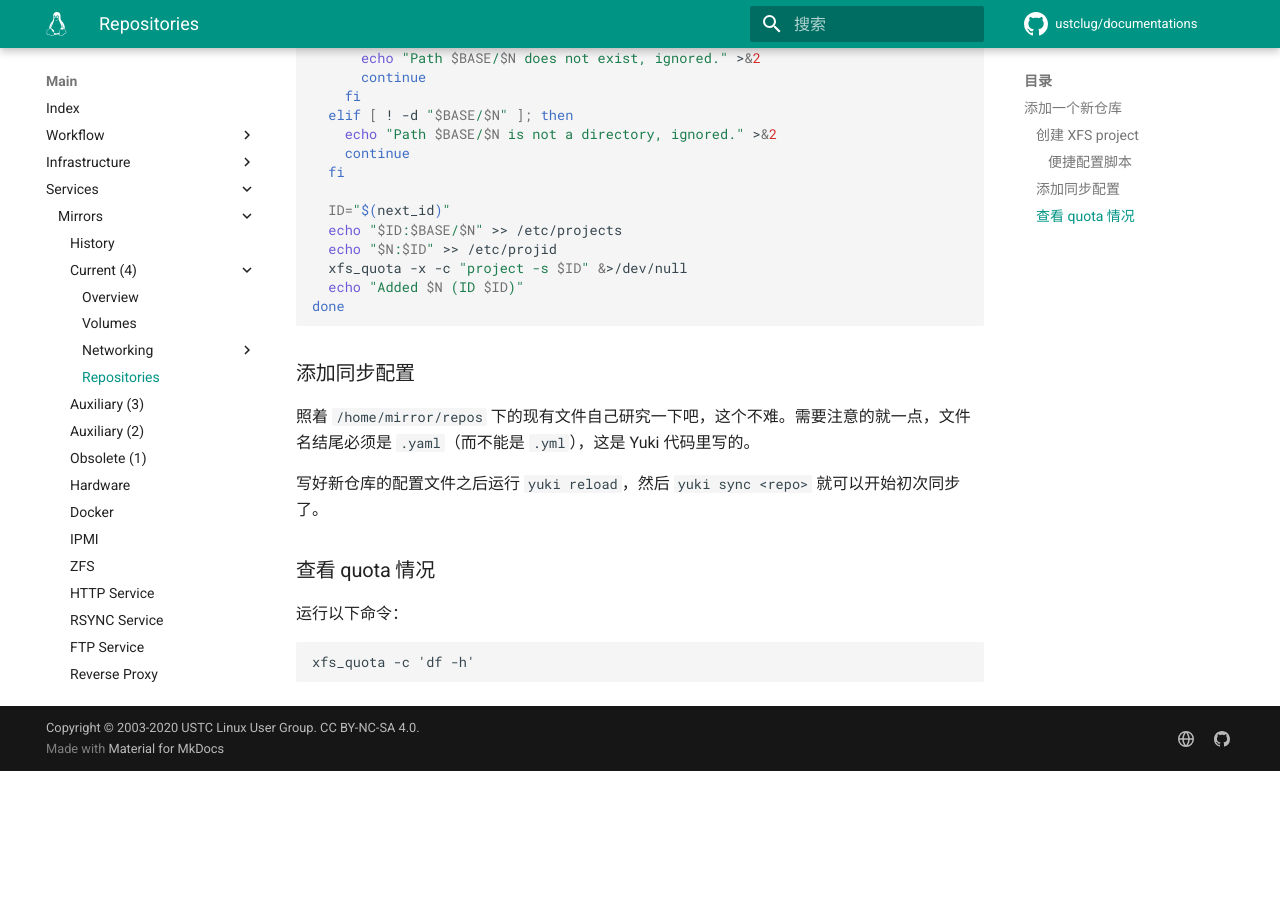
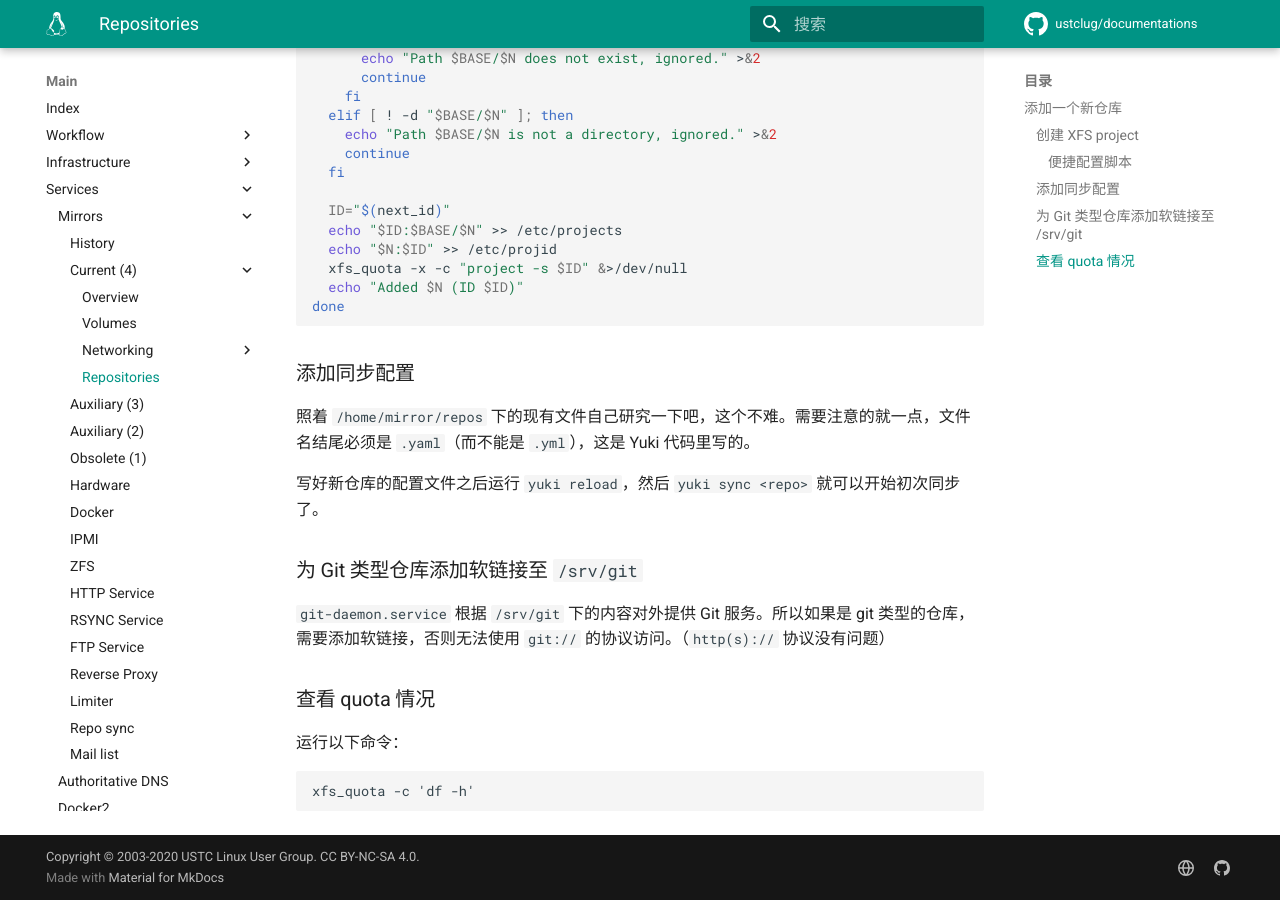
Before and after one commit to ustclug/documentations, an MkDocs documentation site: the page built from docs/services/mirrors/4/repos.md, in a window 1280 px wide and 900 px high, scrolled down 1593 px. Built offline with MkDocs 1.6.1 and Material for MkDocs 9.7.7, drawn with Linux system fonts in a browser that asks for light colours; comment, search, counter and statistics services are not loaded; before the commit the page ends 2364 px from its top, so only the background shows below that.

Commit message:
update m4 config git

```diff
--- a/docs/services/mirrors/4/repos.md
+++ b/docs/services/mirrors/4/repos.md
@@ -91,6 +91,10 @@
 
 写好新仓库的配置文件之后运行 `yuki reload`，然后 `yuki sync <repo>` 就可以开始初次同步了。
 
+### 为 Git 类型仓库添加软链接至 `/srv/git`
+
+`git-daemon.service` 根据 `/srv/git` 下的内容对外提供 Git 服务。所以如果是 git 类型的仓库，需要添加软链接，否则无法使用 `git://` 的协议访问。（`http(s)://` 协议没有问题）
+
 ### 查看 quota 情况
 
 运行以下命令：
```
